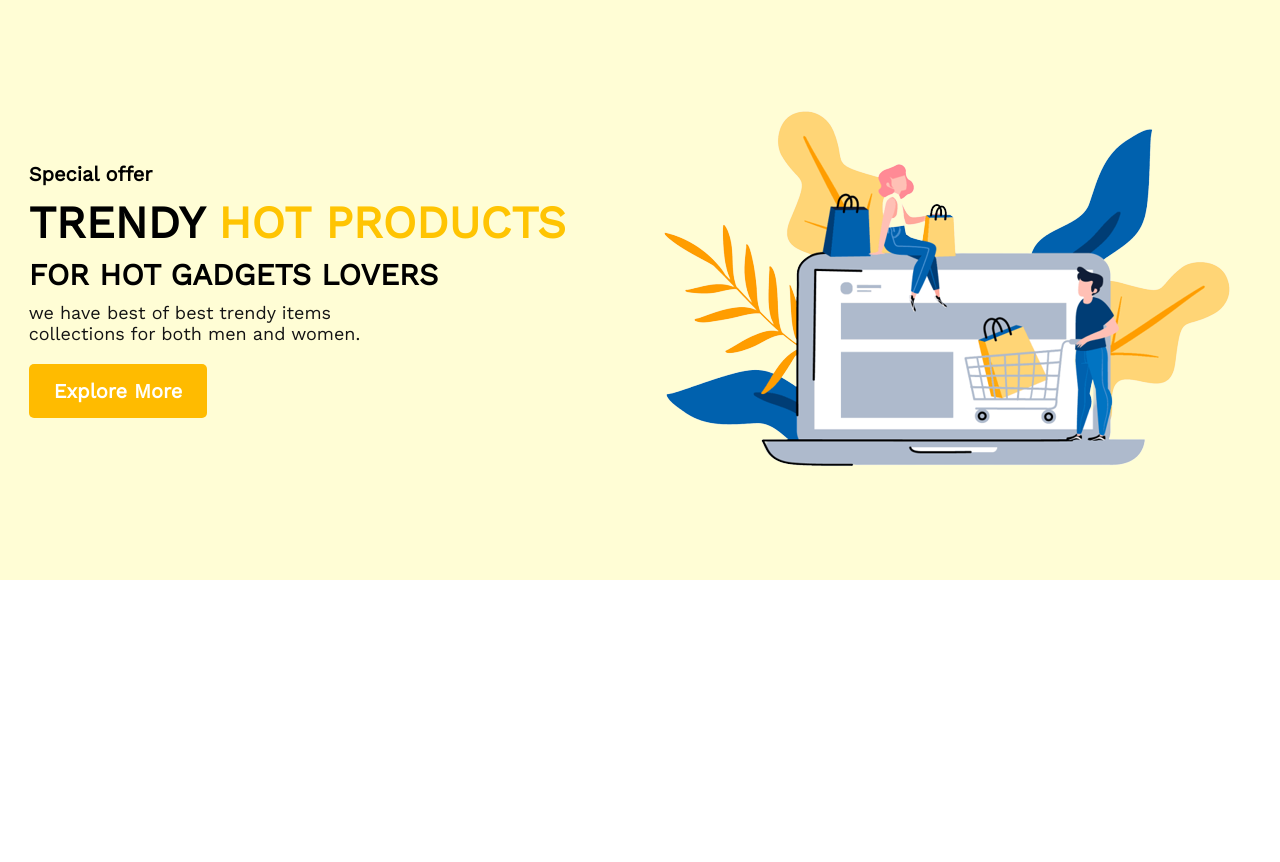
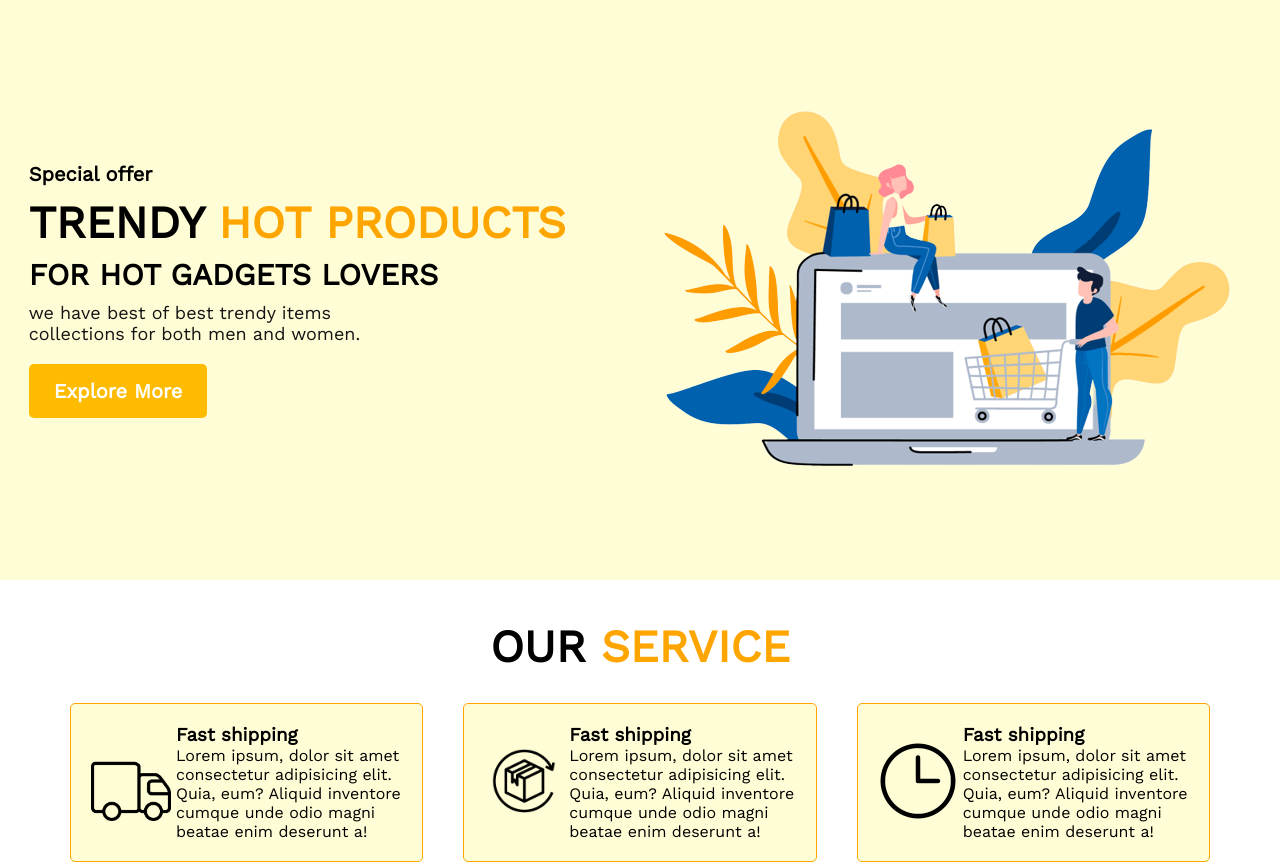
Before and after one commit to 07arif/tech-lab, a plain HTML site: page index.html in a window 1280 px wide. Before the commit the page ends 800 px from the top, so only its background shows below. Drawn offline with nearby package versions, Linux system fonts and the light colour scheme; a web font is replaced by a local one.

Commit message:
service section added

```diff
--- a/index.html
+++ b/index.html
@@ -14,6 +14,7 @@
     />
   </head>
   <body>
+    <!-- Header section start -->
     <header id="header">
       <div class="header-title">
         <h4>Special offer</h4>
@@ -29,5 +30,60 @@
         <img src="/images/banner-image.png" alt="" />
       </div>
     </header>
+    <!-- Header section End -->
+
+    <!-- Main section start -->
+    <main>
+      <!-- service section start  -->
+      <section id="service-section">
+        <div class="service-title">
+          <h2>OUR <span class="orange-text">SERVICE</span></h2>
+        </div>
+        <div class="service-section-boxes">
+          <div class="service-box">
+            <div>
+              <img src="/images/icons/delivery.png" alt="" />
+            </div>
+            <div>
+              <h3>Fast shipping</h3>
+              <p>
+                Lorem ipsum, dolor sit amet consectetur adipisicing elit. Quia,
+                eum? Aliquid inventore cumque unde odio magni beatae enim
+                deserunt a!
+              </p>
+            </div>
+          </div>
+
+          <div class="service-box">
+            <div>
+              <img src="/images/icons/return.png" alt="" />
+            </div>
+            <div>
+              <h3>Fast shipping</h3>
+              <p>
+                Lorem ipsum, dolor sit amet consectetur adipisicing elit. Quia,
+                eum? Aliquid inventore cumque unde odio magni beatae enim
+                deserunt a!
+              </p>
+            </div>
+          </div>
+          <div class="service-box">
+            <div>
+              <img src="/images/icons/clock.png" alt="" />
+            </div>
+            <div>
+              <h3>Fast shipping</h3>
+              <p>
+                Lorem ipsum, dolor sit amet consectetur adipisicing elit. Quia,
+                eum? Aliquid inventore cumque unde odio magni beatae enim
+                deserunt a!
+              </p>
+            </div>
+          </div>
+        </div>
+      </section>
+      <!-- service section end  -->
+    </main>
+    <!-- Main section End -->
   </body>
 </html>
--- a/styles/style.css
+++ b/styles/style.css
@@ -42,10 +42,47 @@
     margin-bottom: 10px;
 }
 .header-title span{
-    color: rgb(255, 196, 2);
+    color: orange
 }
 .header-description{
     font-size: 18px;
     margin-bottom: 10px;
     color: #141414;
 }
+/* =========service section style=========== */
+#service-section{
+    margin-top: 40px;
+}
+.service-title{
+text-align: center;
+font-size:30px ;
+margin-bottom: 30px;
+}
+
+.orange-text{
+    color: orange;
+}
+.service-section-boxes{
+    display: flex;
+    justify-content: space-between;
+    align-items: center;
+    gap: 40px;
+    margin: 0 70px;
+}
+.service-box{
+    display: flex;
+    align-items: center;
+    gap: 5px;
+    border: 1px solid orange;
+    border-radius: 5px;
+    padding: 20px 20px;
+    background: #fffdd5;
+}
+.service-box img{
+width: 80px;
+height: 80px;
+
+}
+.service-box:hover{
+    border: 2px solid orange;
+}
```
